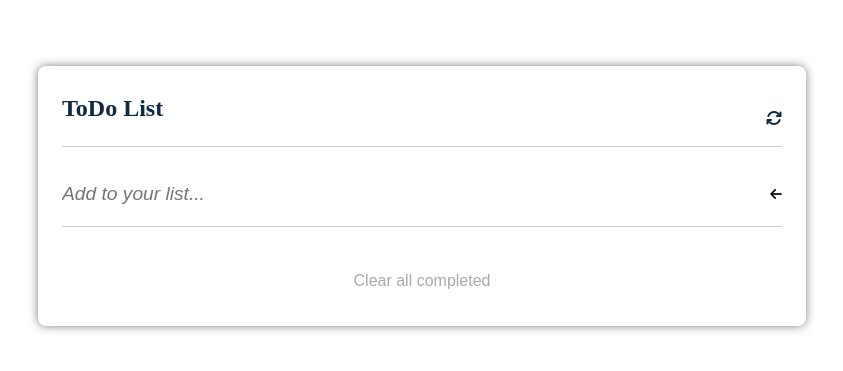
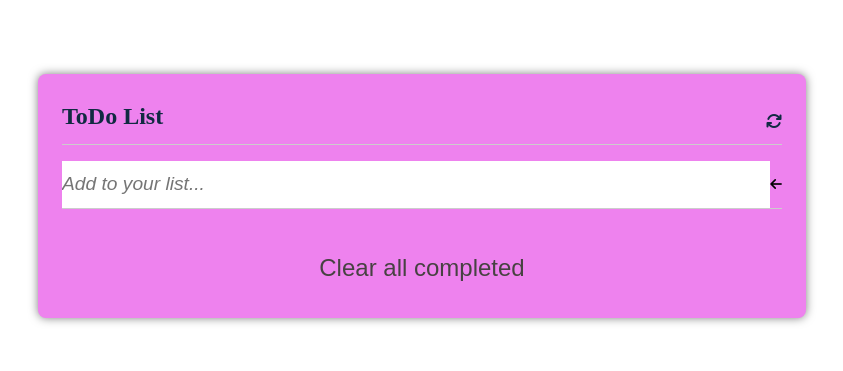
Before and after one commit to ivanmvh/to-do-list-imvh, a website built with webpack: page src/index.html in a window 1280 px wide. Shown: the part 209-580 px from the top of the page, without its empty margins (218-1061 px from the left). Built offline with nearby package versions, Linux system fonts and the light colour scheme.

Commit message:
Add style and Clear all completed

```diff
--- a/src/style.css
+++ b/src/style.css
@@ -30,7 +30,7 @@ body {
 }
 
 #main-sec {
-  background-color: var(--white-background);
+  background-color: violet;
   display: flex;
   flex-direction: column;
   gap: 1rem;
@@ -45,7 +45,7 @@ body {
 
 #main-sec h1 {
   font-size: 1.5rem;
-  margin-bottom: 20px;
+  margin-bottom: 10px;
 }
 
 .todo-header {
@@ -58,7 +58,7 @@ body {
 .add-new-task {
   display: flex;
   justify-content: space-between;
-  height: 8vh;
+  height: 6vh;
 }
 
 .add-new-task input {
@@ -86,7 +86,7 @@ body {
 #todos-list li {
   display: flex;
   align-items: center;
-  height: 8vh;
+  height: 6vh;
   column-gap: 20px;
 }
 
@@ -130,13 +130,14 @@ body {
   background-color: var(--light-background-color);
   padding: 0.8rem;
   border: none;
-  color: #aaa;
-  font-size: 1rem;
+  color: rgb(71, 66, 66);
+  font-size: 1.5rem;
 }
 
 .clear-completed:hover {
   cursor: pointer;
   text-decoration: underline;
+  color: rgb(106, 10, 196);
 }
 
 .selection {
```
